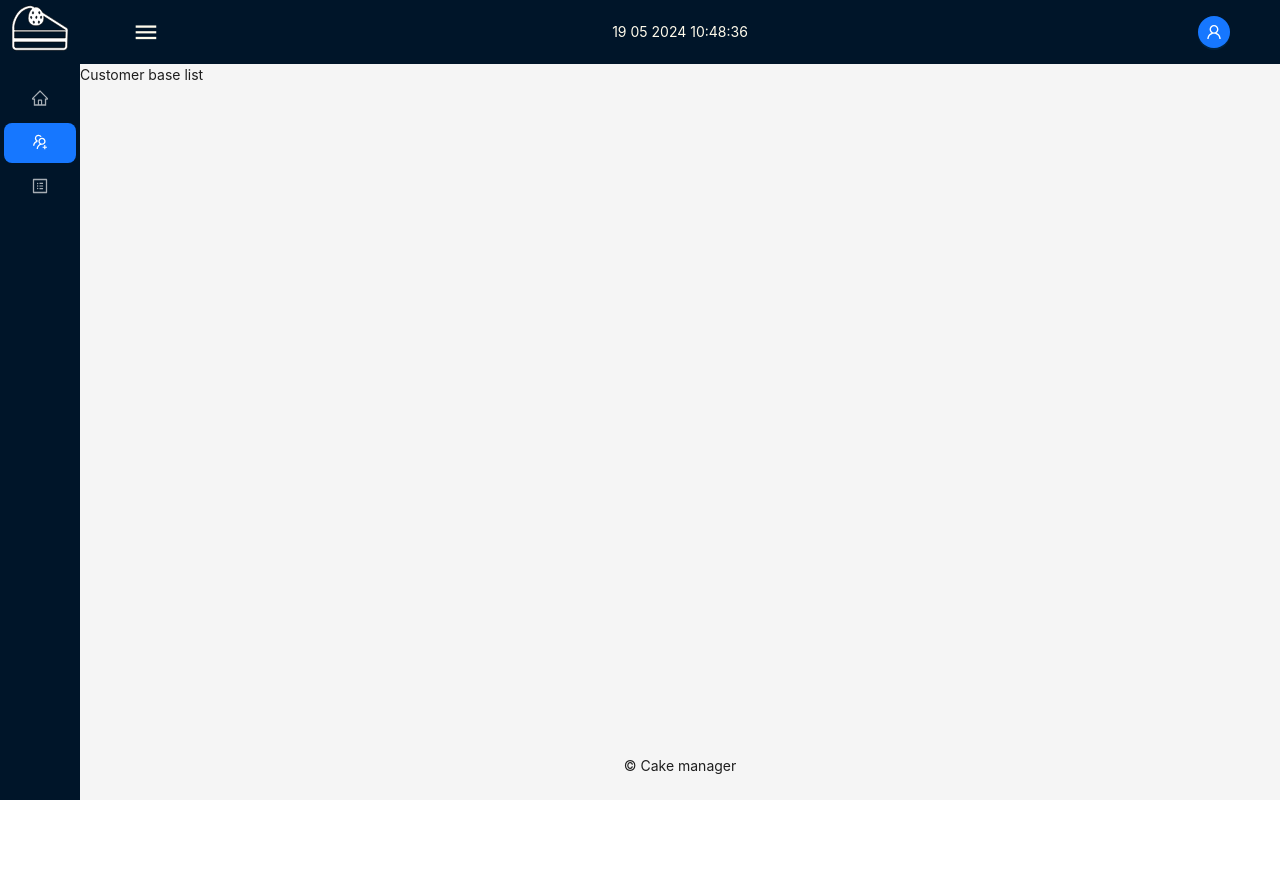
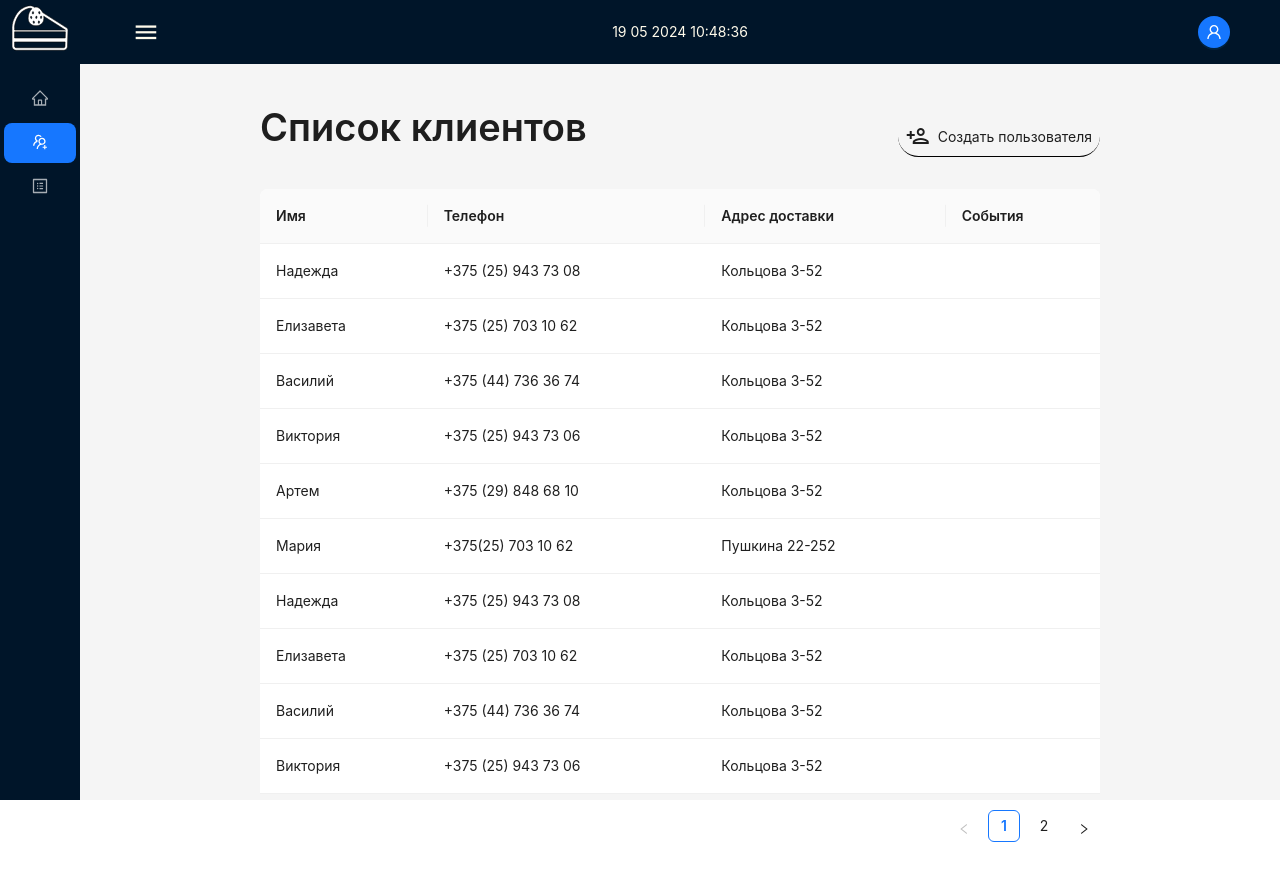
Before and after one commit to ArtemH92/cake-crm, a Vue app: page /customer_base/list in a window 1280 px wide. Shown: the top 880 px of the page. Before the commit the page ends 800 px from the top, so only its background shows below. Built offline with nearby package versions, Linux system fonts and the light colour scheme.

Commit message:
add clients page (list/create)

```diff
--- /dev/null
+++ b/src/components/RouteButton.vue
@@ -0,0 +1,21 @@
+<script lang="ts" setup>
+defineProps({
+  path: String,
+  label: String,
+  icon: String
+})
+</script>
+
+<template>
+  <RouterLink
+    :to="path"
+    class="flex justify-between items-center border-b p-2 border-b-black rounded-full hover:border-b-blue-400 transition-all duration-300 ease-in-out"
+  >
+    <span class="material-icons-outlined pr-2">
+      {{ icon }}
+    </span>
+    <span>
+      {{ label }}
+    </span>
+  </RouterLink>
+</template>
--- /dev/null
+++ b/src/models/selectOptions.js
@@ -0,0 +1,14 @@
+export const DiscountOptions = [
+  {
+    value: 'not_discount',
+    label: 'Нет скидки'
+  },
+  {
+    value: '5',
+    label: '5%'
+  },
+  {
+    value: '10',
+    label: '10%'
+  }
+]
--- a/src/views/CustomerBase/Create/CustomerBaseCreate.vue
+++ b/src/views/CustomerBase/Create/CustomerBaseCreate.vue
@@ -1,7 +1,69 @@
+<script setup>
+import { Flex, Card, Form, FormItem, Input, Button, Space, Textarea, Select, SelectOption } from 'ant-design-vue'
+import { DiscountOptions } from '@/models/selectOptions'
+import { InstagramOutlined } from '@ant-design/icons-vue'
+import RouteButton from '@/components/RouteButton.vue'
+import { h, reactive } from 'vue'
+import { vMaska } from 'maska'
+
+const ClientForm = reactive({
+  name: '',
+  phone: '',
+  address: '',
+  instagram: '',
+  discount: '',
+  events: '',
+  notes: ''
+})
+
+
+const submitForm = () => {
+  console.log(ClientForm)
+}
+</script>
+
 <template>
-  <div>Add client</div>
+  <Flex justify="center" class="w-full mt-[50px] flex-col items-center">
+    <Space class="max-w-[1050px] w-full flex justify-end mr-[50px]">
+      <RouteButton label="Вернуться к списку клиентов" path="/customer_base/list" />
+    </Space>
+    <Card class="max-w-[600px] w-full mt-[50px]" title="Добавить новоги клиента" bordered>
+      <Form
+        :model="ClientForm"
+        :label-col="{ span: 8 }"
+        :wrapper-col="{ span: 16 }"
+        autocomplete="off"
+        label-align="left"
+      >
+        <FormItem label="Имя" name="name">
+          <Input v-model:value="ClientForm.name" />
+        </FormItem>
+        <FormItem label="Номер телефона" name="phone">
+          <Input v-model:value="ClientForm.phone" v-maska data-maska="+### (##) ### ## ##" />
+        </FormItem>
+        <FormItem label="Адрес доставки" name="address">
+          <Input v-model:value="ClientForm.address" />
+        </FormItem>
+        <FormItem label="Instagram" name="instagram">
+          <Input v-model:value="ClientForm.instagram" :suffix="h(InstagramOutlined)" />
+        </FormItem>
+        <FormItem label="Скидка" name="discount">
+          <Select v-model:value="ClientForm.discount">
+            <SelectOption v-for="option of DiscountOptions" :key="option" :value="option.value">
+              {{ option.label }}
+            </SelectOption>
+          </Select>
+        </FormItem>
+        <FormItem label="События" name="events">
+          <Input v-model:value="ClientForm.events" />
+        </FormItem>
+        <FormItem label="Примечания" name="notes">
+          <Textarea v-model:value="ClientForm.notes" />
+        </FormItem>
+        <FormItem class="flex justify-center">
+          <Button type="primary" @click="submitForm()">Создать</Button>
+        </FormItem>
+      </Form>
+    </Card>
+  </Flex>
 </template>
-
-<script setup></script>
-
-<style lang="scss" scoped></style>
--- a/src/views/CustomerBase/List/CustomerBaseList.vue
+++ b/src/views/CustomerBase/List/CustomerBaseList.vue
@@ -1,7 +1,16 @@
+<script lang="ts" setup>
+import { dataSource, columns } from '@/views/CustomerBase/List/configList'
+import RouteButton from '@/components/RouteButton.vue'
+import { Flex, Table, TypographyTitle } from 'ant-design-vue'
+</script>
+
+
 <template>
-  <div>Customer base list</div>
+  <Flex class="w-full p-10 flex-col" align="center">
+    <Flex class="justify-between items-center max-w-[75%] w-full mb-5">
+      <TypographyTitle>Список клиентов</TypographyTitle>
+      <RouteButton label="Создать пользователя" path="/customer_base/create" icon="person_add" />
+    </Flex>
+    <Table :dataSource="dataSource" class="w-[75%]" :columns="columns" />
+  </Flex>
 </template>
-
-<script setup></script>
-
-<style lang="scss" scoped></style>
--- /dev/null
+++ b/src/views/CustomerBase/List/configList.js
@@ -0,0 +1,97 @@
+export const dataSource = [
+  {
+    key: '1',
+    name: 'Надежда',
+    phone: '+375 (25) 943 73 08',
+    address: 'Кольцова 3-52'
+  },
+  {
+    key: '2',
+    name: 'Елизавета',
+    phone: '+375 (25) 703 10 62',
+    address: 'Кольцова 3-52'
+  },
+  {
+    key: '3',
+    name: 'Василий',
+    phone: '+375 (44) 736 36 74',
+    address: 'Кольцова 3-52'
+  },
+  {
+    key: '4',
+    name: 'Виктория',
+    phone: '+375 (25) 943 73 06',
+    address: 'Кольцова 3-52'
+  },
+  {
+    key: '5',
+    name: 'Артем',
+    phone: '+375 (29) 848 68 10',
+    address: 'Кольцова 3-52'
+  },
+  {
+    key: '6',
+    name: 'Мария',
+    phone: '+375(25) 703 10 62',
+    address: 'Пушкина 22-252'
+  },
+  {
+    key: '7',
+    name: 'Надежда',
+    phone: '+375 (25) 943 73 08',
+    address: 'Кольцова 3-52'
+  },
+  {
+    key: '8',
+    name: 'Елизавета',
+    phone: '+375 (25) 703 10 62',
+    address: 'Кольцова 3-52'
+  },
+  {
+    key: '8',
+    name: 'Василий',
+    phone: '+375 (44) 736 36 74',
+    address: 'Кольцова 3-52'
+  },
+  {
+    key: '10',
+    name: 'Виктория',
+    phone: '+375 (25) 943 73 06',
+    address: 'Кольцова 3-52'
+  },
+  {
+    key: '11',
+    name: 'Артем',
+    phone: '+375 (29) 848 68 10',
+    address: 'Кольцова 3-52'
+  },
+  {
+    key: '12',
+    name: 'Мария',
+    phone: '+375(25) 703 10 62',
+    address: 'Пушкина 22-252'
+  }
+]
+
+export const columns = [
+  {
+    title: 'Имя',
+    dataIndex: 'name',
+    key: 'name'
+  },
+  {
+    title: 'Телефон',
+    dataIndex: 'phone',
+    key: 'phone'
+  },
+  {
+    title: 'Адрес доставки',
+    dataIndex: 'address',
+    key: 'address'
+  },
+  {
+    title: 'События',
+    dataIndex: 'events',
+    key: 'events'
+  }
+]
```
